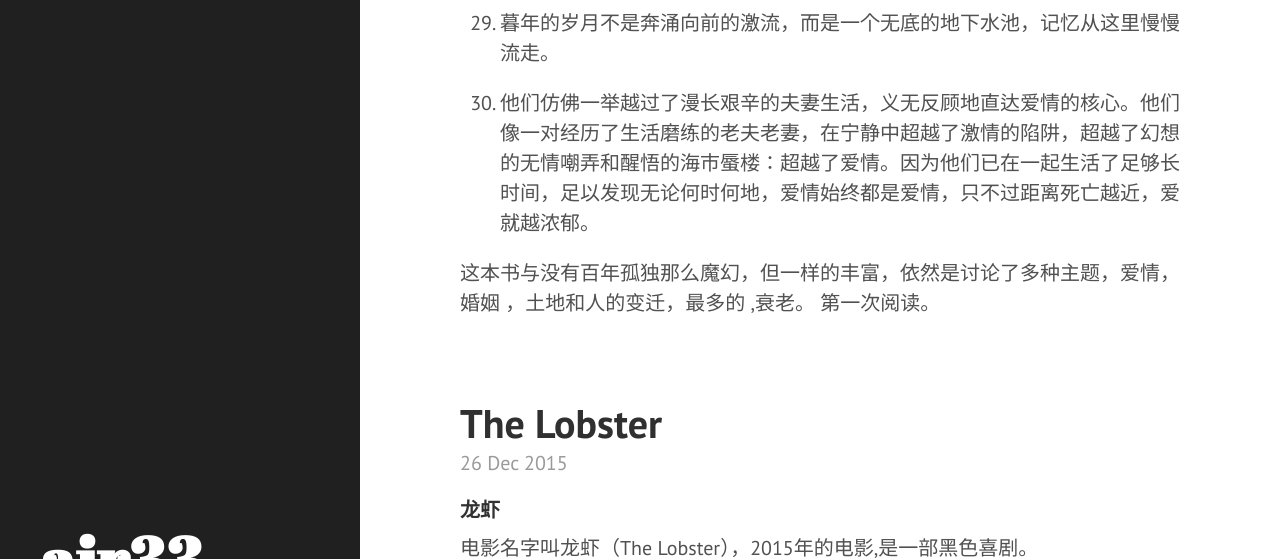
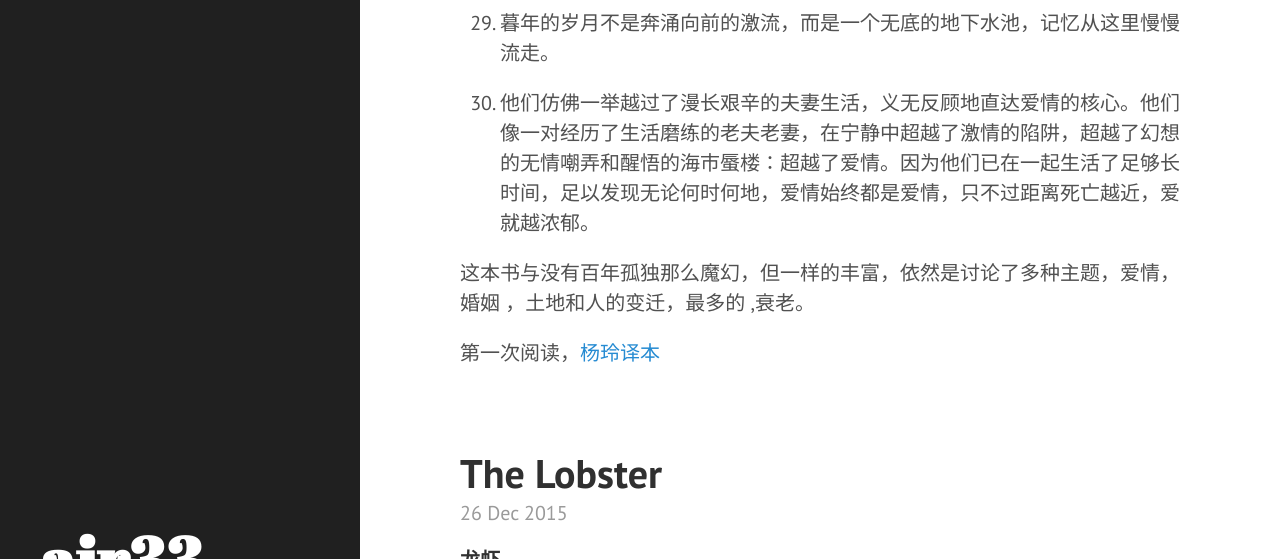
Before and after one commit to air33/air33.github.io, a Jekyll site: the page built from index.html, in a window 1280 px wide and 900 px high, scrolled down 2542 px, cut to the strip 0-559 px from the top of the window. Built offline with Jekyll 4.4.1, drawn with Linux system fonts in a browser that asks for light colours; Markdown is read by kramdown in place of the engine named in the settings; the list of posts is cut into pages by our own code.

Commit message:
new post

```diff
--- a/_posts/2016-01-01-Love-in-the-Time-of-Cholera.md
+++ b/_posts/2016-01-01-Love-in-the-Time-of-Cholera.md
@@ -64,4 +64,5 @@
 1. 他们仿佛一举越过了漫长艰辛的夫妻生活，义无反顾地直达爱情的核心。他们像一对经历了生活磨练的老夫老妻，在宁静中超越了激情的陷阱，超越了幻想的无情嘲弄和醒悟的海市蜃楼：超越了爱情。因为他们已在一起生活了足够长时间，足以发现无论何时何地，爱情始终都是爱情，只不过距离死亡越近，爱就越浓郁。
 
 这本书与没有百年孤独那么魔幻，但一样的丰富，依然是讨论了多种主题，爱情，婚姻 ，土地和人的变迁，最多的 ,衰老。
-第一次阅读。
+
+第一次阅读，[杨玲译本](http://book.douban.com/subject/10594787/)
```
